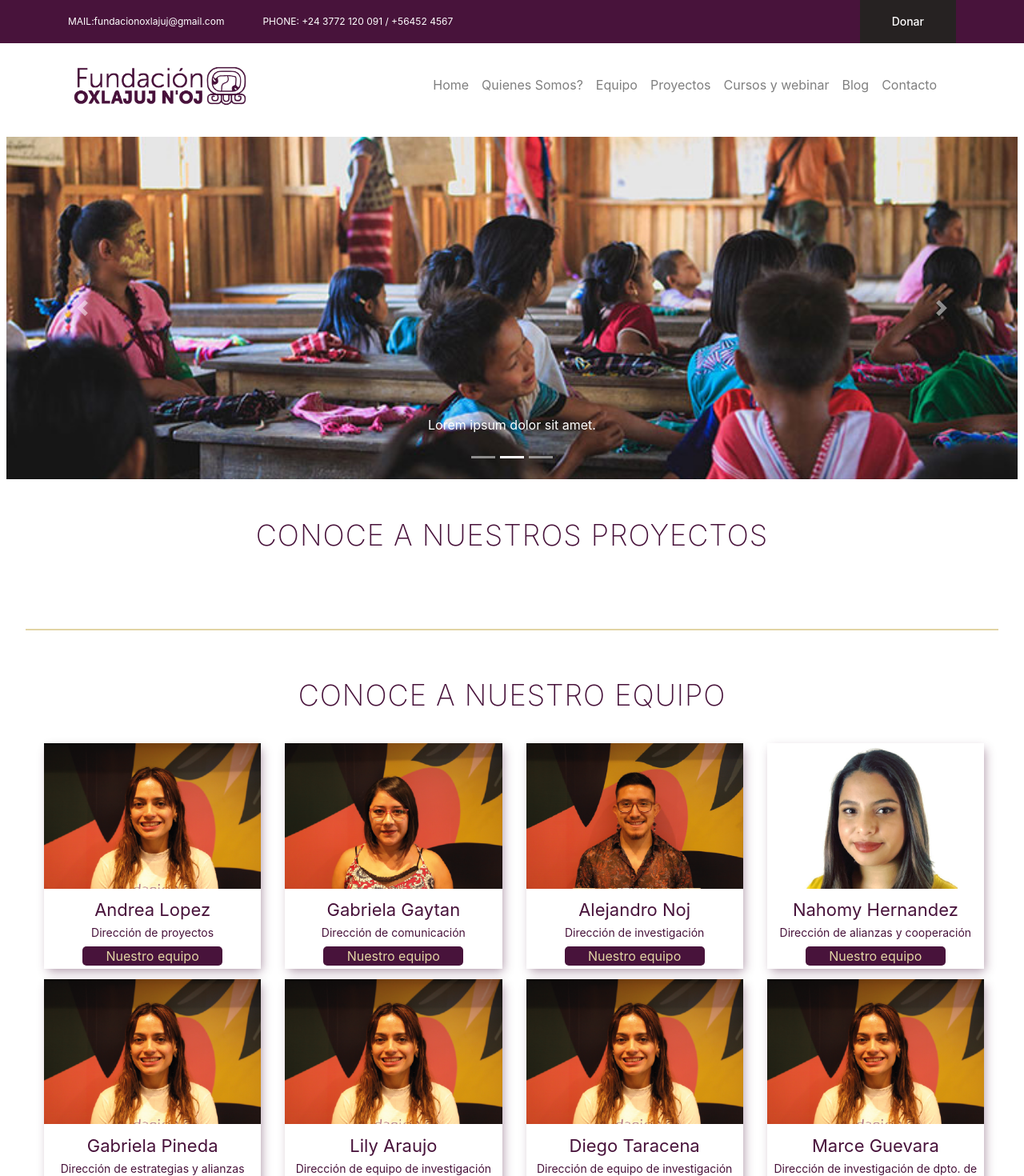
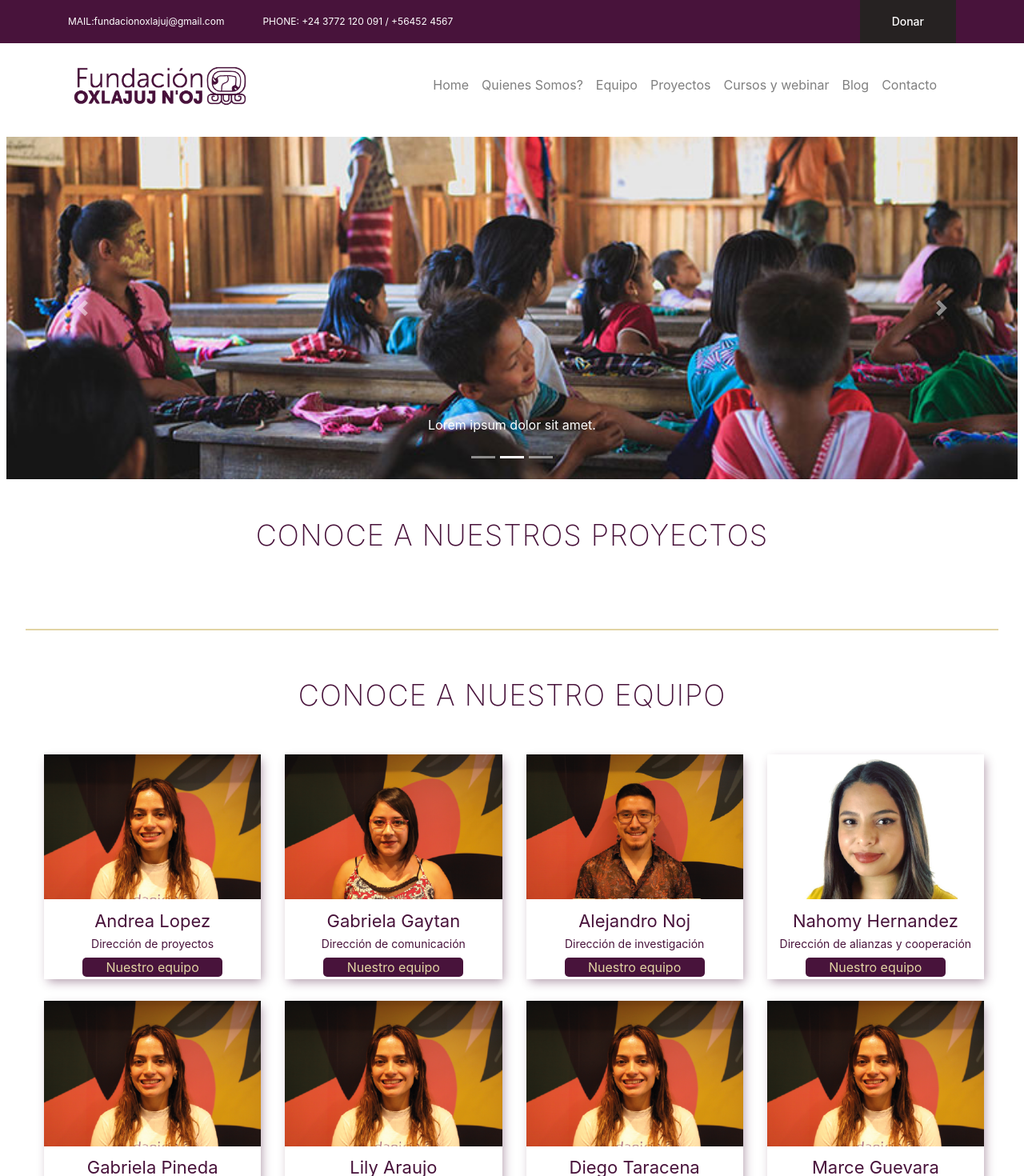
Before and after one commit to Ada-IT/ppi-web-oxlajuj, a Next.js app: page / in a window 1280 px wide. Shown: the top 1470 px of the page at 80% size. Built offline with nearby package versions, Linux system fonts and the light colour scheme.

Commit message:
arreglo espacios entre cards

```diff
--- a/components/CardComponent/Card.module.css
+++ b/components/CardComponent/Card.module.css
@@ -1,6 +1,5 @@
 .card{
-  margin-top: 5%;
-  /* box-shadow: 3px 5px 8px 2px rgba(72,19,59,0.61); */
+  margin-top: 10%;
   box-shadow: 3px 5px 12px -2px rgba(72,19,59,0.43);
 }
 .cardImg {
```
